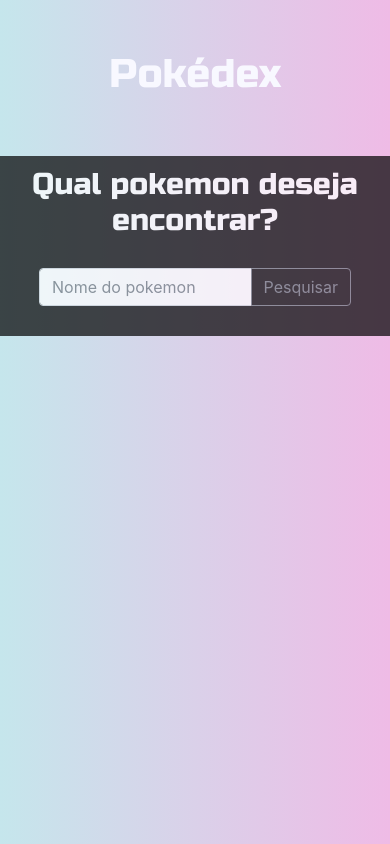
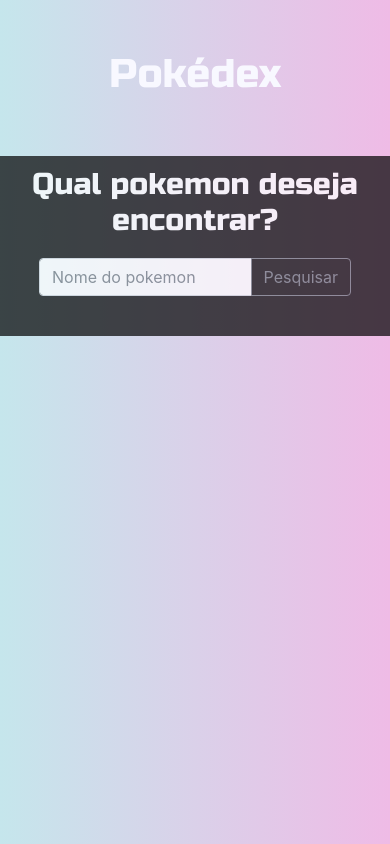
Before and after one commit to PabloSSena/Pokedex, a React (Create React App) app: page / in a window 390 px wide. Built offline with nearby package versions, Linux system fonts and the light colour scheme.

Commit message:
Alteraçao na responsividade da pokedexfilter e quebra de linha do texto dela

```diff
--- a/src/App.js
+++ b/src/App.js
@@ -15,7 +15,7 @@
 
       <body>
         <pokedexfilter>
-          <h1>Qual pokemon deseja encontrar?</h1>
+          <h1>Qual pokemon deseja<br/> encontrar?</h1>
           <inputcontrol>
             <InputGroup className="mb-3">
             <FormControl
--- a/src/styles/pokedexfilter.css
+++ b/src/styles/pokedexfilter.css
@@ -12,7 +12,7 @@
     display: flex;
     margin-left: auto;
     margin-right: auto;
-    margin-top: 30px;
+    margin-top: 20px;
     width: 80vw;
 }
 
@@ -22,7 +22,7 @@
 	font-family: 'Russo One', sans-serif;
 }
 
-@media(max-width:400px){
+@media(max-width:430px){
     pokedexfilter h1{
         font-size: 30px;
     }
```
